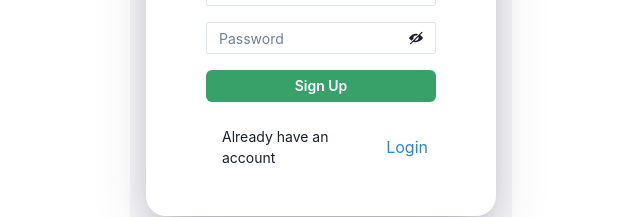
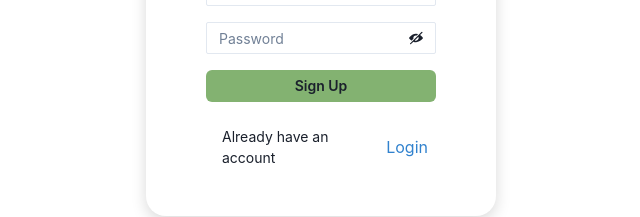
Before and after one commit to Gmsus4/limeman, a React (Vite) app: page /auth in a window 1280 px wide. Both pictures are taken after a click on the element "Sign Up". Shown: the part 487-704 px from the top of the page, without its empty margins (319-959 px from the left). Built offline with nearby package versions, Linux system fonts and the light colour scheme; no server answers.

Commit message:
Login - register || Dark Mode

```diff
--- a/src/components/AuthForm/AuthForm.jsx
+++ b/src/components/AuthForm/AuthForm.jsx
@@ -10,7 +10,7 @@ export const AuthForm = () => {
         <>
         <Box>
             <VStack spacing={4}>
-                <Text colorScheme="green" variant={"h2"} textAlign={"center"} fontSize={"40px"}>{isLogin ? 'Sign In' : 'Signup'}</Text>
+                <Text textAlign={"center"} fontSize={"40px"}>{isLogin ? 'Sign In' : 'Signup'}</Text>
                 <GoogleAuth prefix={isLogin ? 'Log in' : 'Sign up'}/>
                 {isLogin ? <Login /> : <Signup/>}
                 <Box borderRadius={12} padding={2}>
--- a/src/components/AuthForm/Login.jsx
+++ b/src/components/AuthForm/Login.jsx
@@ -34,7 +34,8 @@ export const Login = () => {
             <Button
                 w={"full"}
                 isLoading={loading}
-                colorScheme="green"
+                bg={"primary.100"}
+                _hover={{bg: "primary.900"}}
                 size={"sm"} fontSize={14}
                 onClick={() => login(inputs)}>
                 Login
--- a/src/components/AuthForm/Signup.jsx
+++ b/src/components/AuthForm/Signup.jsx
@@ -118,7 +118,11 @@ export const Signup = () => {
                 </Alert>
             )}
 
-            <Button w={"full"} colorScheme="green" size={"sm"} fontSize={14}
+            <Button
+                w={"full"}
+                bg={"primary.100"}
+                _hover={{bg: "primary.900"}}
+                size={"sm"} fontSize={14}
                 isLoading={loading}
                 onClick={handleSubmit(onSubmit)}
                 >
--- a/src/pages/AuthPage/AuthPage.jsx
+++ b/src/pages/AuthPage/AuthPage.jsx
@@ -1,15 +1,16 @@
-import { Box, Container, Flex, Image, VStack } from "@chakra-ui/react"
+import { Box, Container, Flex, Image, VStack, useColorMode } from "@chakra-ui/react"
 import { AuthForm } from "../../components/AuthForm/AuthForm"
 
 export const AuthPage = () => {
+  const { colorMode, toggleColorMode } = useColorMode()
   return (
-    <Flex bg={"#f6f5f7"} flexDir={"column"} minH={"100vh"} justifyContent={"center"} alignItems={"center"} px={4}>
+    <Flex flexDir={"column"} minH={"100vh"} justifyContent={"center"} alignItems={"center"} px={4}>
         <Container maxW={'container.md'} padding={0}
-           w={"350px"} py={"40px"} px={"60px"} borderRadius={20} display={"flex"} flexDir={"column"} bg={"white"}
-           boxShadow={"rgba(50, 50, 93, 0.25) 0px 30px 60px -12px, rgba(0, 0, 0, 0.3) 0px 18px 36px -18px"}
+           w={"350px"} py={"40px"} px={"60px"} borderRadius={20} display={"flex"} flexDir={"column"}
+           boxShadow={"rgba(0, 0, 0, 0.15) 0px 5px 15px 0px;"}
            alignItems={"center"}
         >
-          <Image w={"150px"} src="https://res.cloudinary.com/dozzu7xhx/image/upload/v1702058636/Logos/logoOneX_edsiee.png"/>
+          <Image cursor={"pointer"} onClick={toggleColorMode} w={"150px"} src="https://res.cloudinary.com/dozzu7xhx/image/upload/v1702058636/Logos/logoOneX_edsiee.png" />
           <AuthForm />
         </Container>
     </Flex>
```
